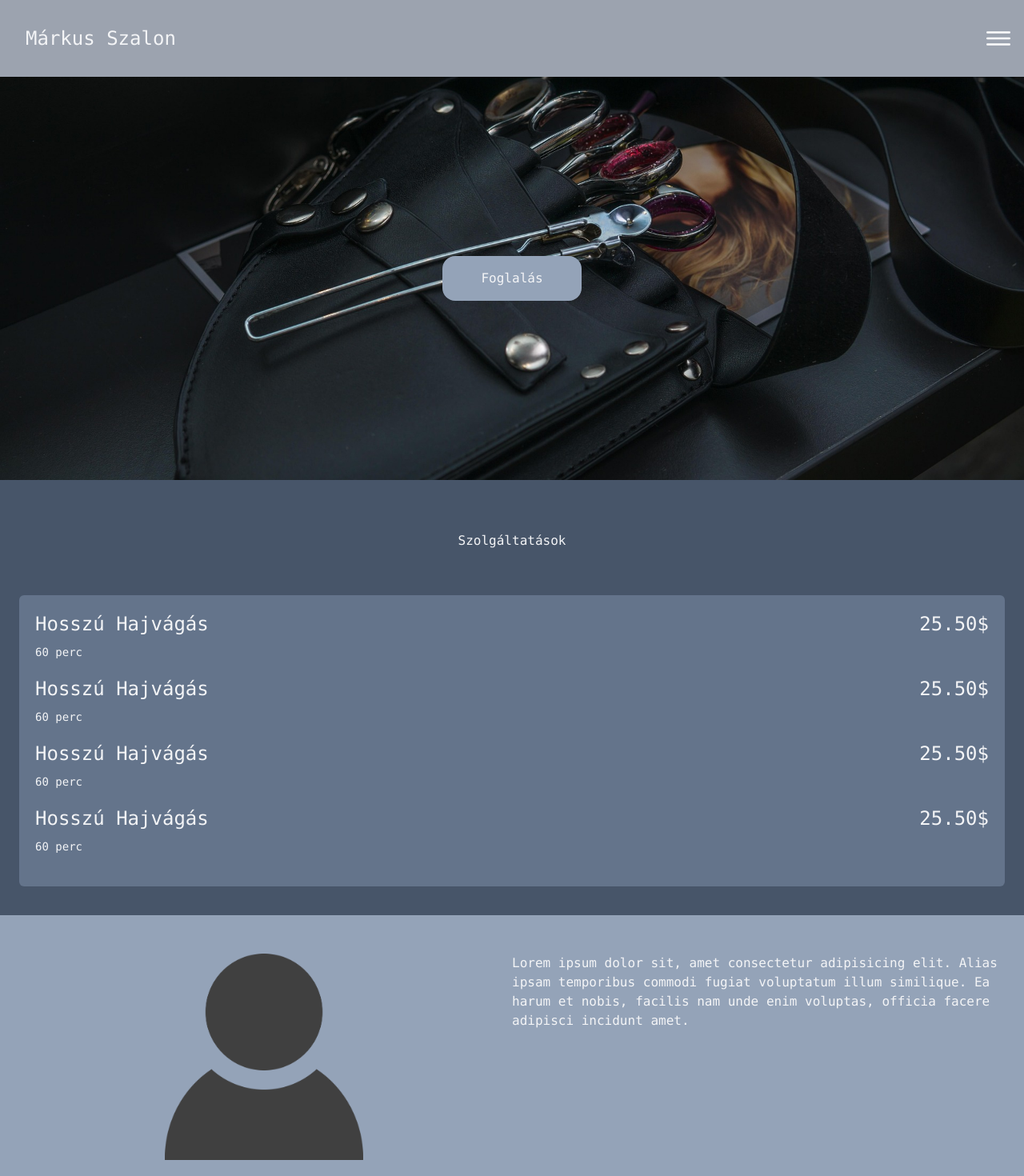
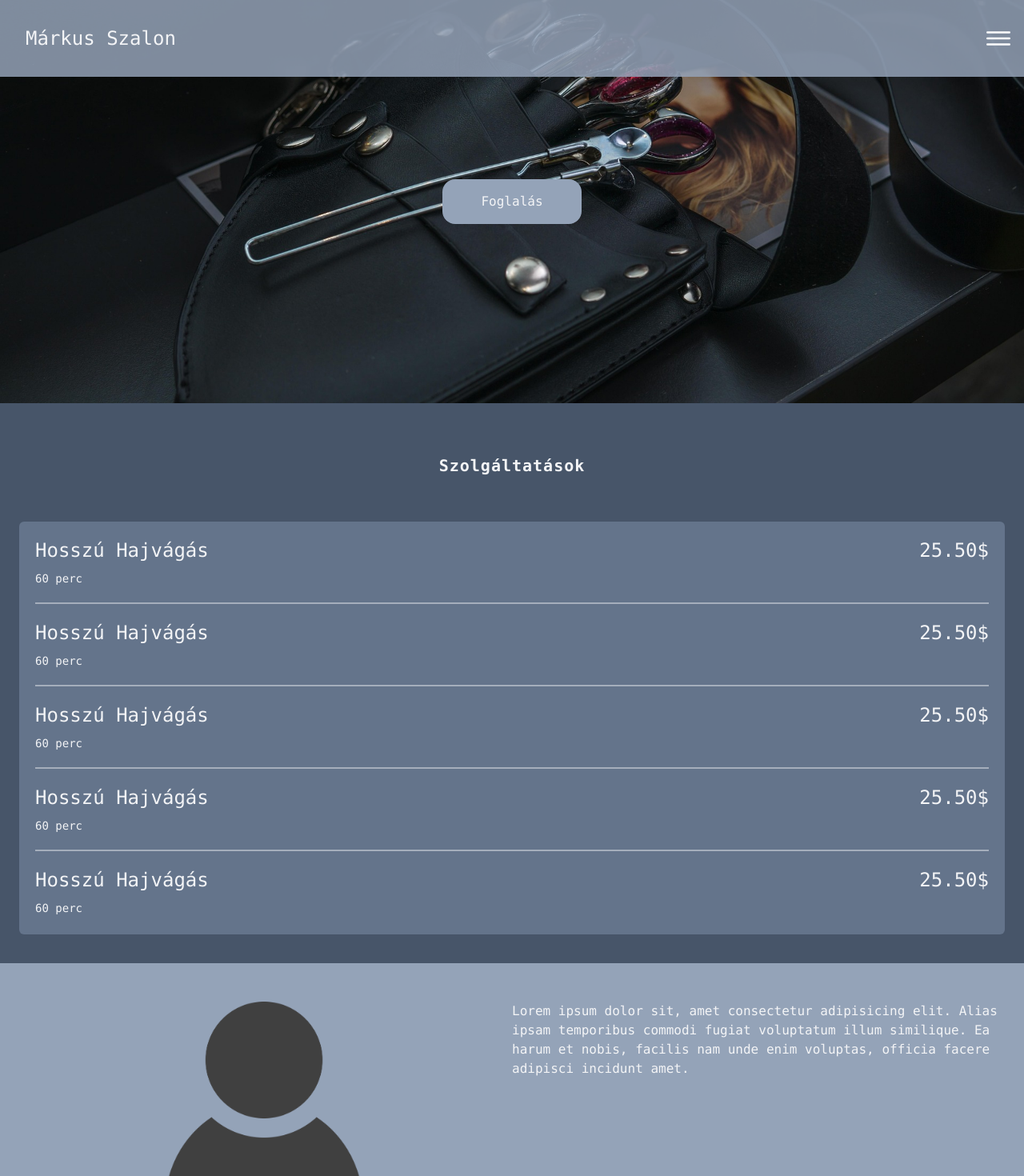
Before and after one commit to sevelater/markus_szalon, a Next.js app: page / in a window 1280 px wide. Shown: the top 1470 px of the page at 80% size. Built offline with nearby package versions, Linux system fonts and the light colour scheme.

Commit message:
third commit

```diff
--- a/app/page.tsx
+++ b/app/page.tsx
@@ -8,6 +8,7 @@ function Menu() {
   const [isOpen, setIsOpen] = useState(false);
   const menuRef = useRef<HTMLDivElement>(null);
   const buttonRef = useRef<HTMLButtonElement>(null);
+  const [navbar, setNavbar] = useState(true);
 
   // Close menu if clicking outside (but not when clicking the button)
   useEffect(() => {
@@ -31,9 +32,24 @@ function Menu() {
     };
   }, [isOpen]);
 
+
+  const changeBackground = () => {
+    if(window.scrollY >= 5) {
+      setNavbar(false)
+    }
+    else {
+      setNavbar(true)
+    }
+  }
+
+  window.addEventListener('scroll', changeBackground);
+
   return (
     <>
-      <div className="flex justify-between bg-gray-400 p-5 relative z-50">
+      <div
+        className={navbar ? "flex justify-between bg-slate-400 bg-opacity-85 p-5 w-full z-50 fixed" : "flex justify-between bg-gray-400 bg-opacity-65 p-5 w-full z-50 fixed"}
+
+        >
         <button className="text-2xl p-3">Márkus Szalon</button>
 
         <button
@@ -82,7 +98,7 @@ function Menu() {
 const Page = () => {
   return (
     <div className="font-mono text-gray-100">
-      <Menu />
+      <Menu/>
 
       <div className="bg-[url('../public/main.jpg')] bg-cover bg-center flex justify-center items-center py-56">
         <button
@@ -97,7 +113,7 @@ const Page = () => {
       <div className="grid p-6 h-3/4 bg-slate-600" id="services">
 
       <div className="justify-items-center mt-8 mb-3 space-y-5" id="block">
-        <p className="mb-12 p-2  rounded-md text-gray-100">Szolgáltatások</p>
+        <p className="mb-12 p-2  rounded-md text-gray-100 font-semibold tracking-wider text-xl">Szolgáltatások</p>
 
         <div className="inlineflex w-full text-xl justify-between items-center p-5 bg-slate-500 rounded-md sm:text-2xl" id="service">
 
@@ -108,7 +124,7 @@ const Page = () => {
             <div className="inline-flex text-sm sm:text-lgw-full mb-5">
               <p>60 perc</p>
             </div>
-
+            <div className="w-full h-0.5 bg-gray-100 bg-opacity-45 mb-5"></div>
 
             <div className="flex items-center justify-between w-full ">
               <p className="">Hosszú Hajvágás</p>
@@ -117,7 +133,7 @@ const Page = () => {
             <div className="inline-flex text-sm sm:text-lgw-full mb-5">
               <p>60 perc</p>
             </div>
-
+            <div className="w-full h-0.5 bg-gray-100 bg-opacity-45 mb-5"></div>
 
             <div className="flex items-center justify-between w-full ">
               <p className="">Hosszú Hajvágás</p>
@@ -126,7 +142,7 @@ const Page = () => {
             <div className="inline-flex text-sm sm:text-lgw-full mb-5">
               <p>60 perc</p>
             </div>
-
+            <div className="w-full h-0.5 bg-gray-100 bg-opacity-45 mb-5"></div>
 
             <div className="flex items-center justify-between w-full ">
               <p className="">Hosszú Hajvágás</p>
@@ -135,6 +151,19 @@ const Page = () => {
             <div className="inline-flex text-sm sm:text-lgw-full mb-5">
               <p>60 perc</p>
             </div>
+            <div className="w-full h-0.5 bg-gray-100 bg-opacity-45 mb-5"></div>
+
+            <div className="flex items-center justify-between w-full ">
+              <p className="">Hosszú Hajvágás</p>
+              <p>25.50$</p>
+            </div>
+            <div className="inline-flex text-sm sm:text-lgw-full" id="last">
+              <p>60 perc</p>
+            </div>
+
+
+
+
 
 
         </div>
```
